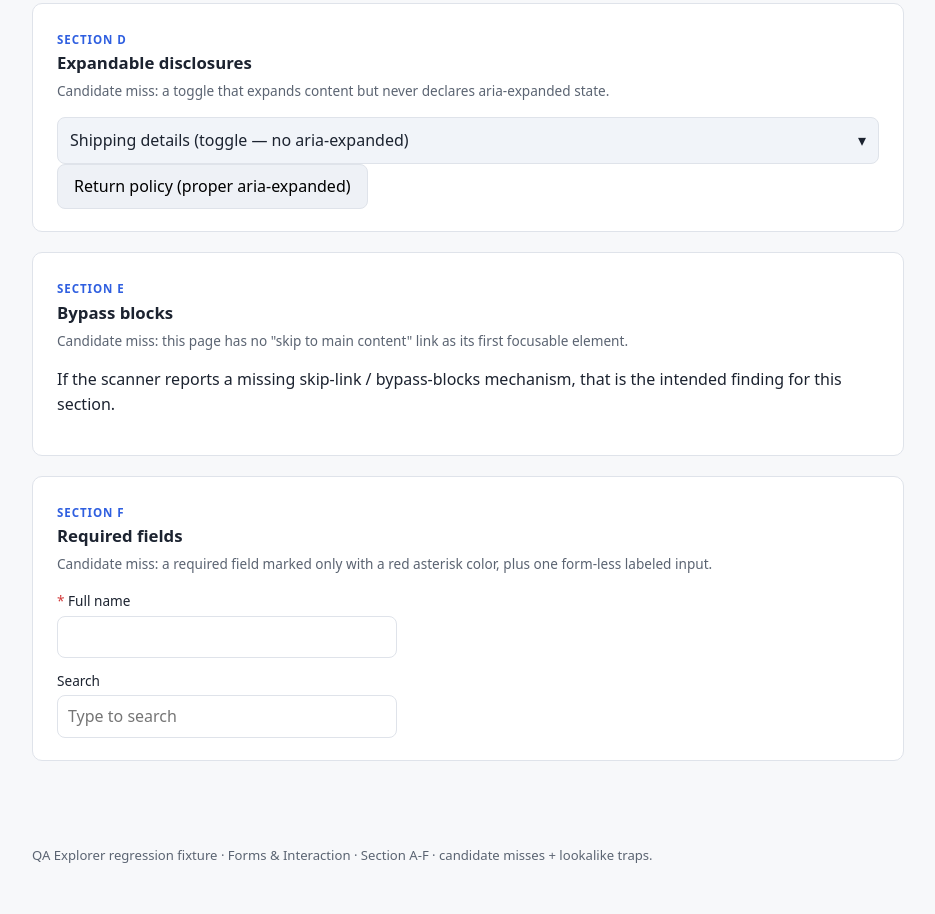
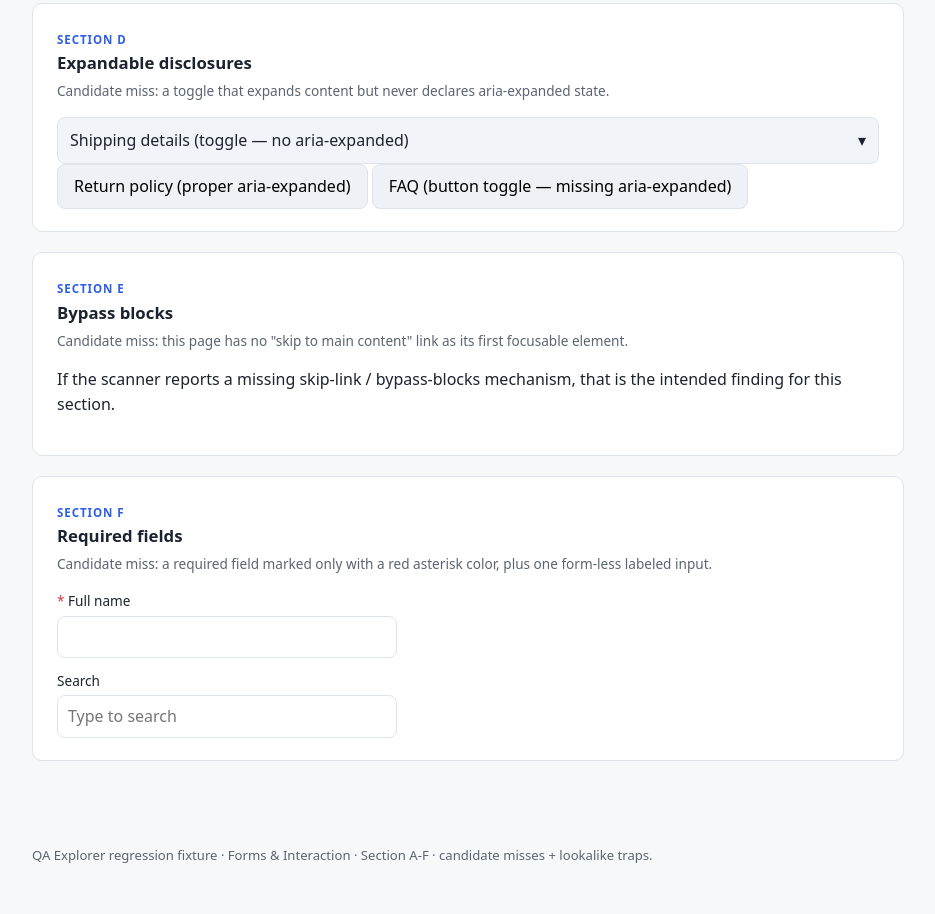
Before and after one commit to UgurcanAydogan/buglab-test, a plain HTML site: page buglab-forms.html in a window 1280 px wide. Shown: the part 1506-2420 px from the top of the page, without its empty margins (172-1107 px from the left). Drawn offline with Linux system fonts and the light colour scheme.

Commit message:
Add FAQ button toggle with aria-controls
Added a button for FAQ toggle with missing aria-expanded attribute.

```diff
--- a/buglab-forms.html
+++ b/buglab-forms.html
@@ -97,6 +97,12 @@
         Return policy (proper aria-expanded)
       </button>
       <div id="ret-panel" class="accordion-body" hidden>Returns accepted within 30 days.</div>
+      <!-- BUG: real <button> disclosure, has aria-controls to an existing panel but NO aria-expanded -->
+      <button type="button" aria-controls="faq-panel"
+        onclick="document.getElementById('faq-panel').hidden = !document.getElementById('faq-panel').hidden;">
+        FAQ (button toggle — missing aria-expanded)
+      </button>
+      <div id="faq-panel" class="accordion-body" hidden>Frequently asked questions content.</div>
     </section>
     <section>
       <span class="eyebrow">Section E</span>
```
